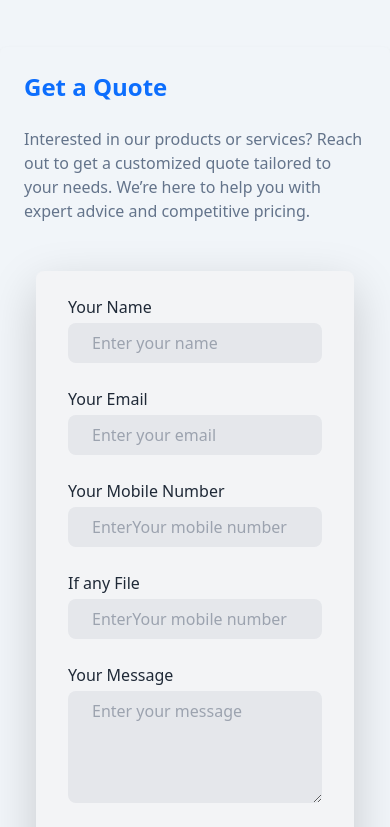
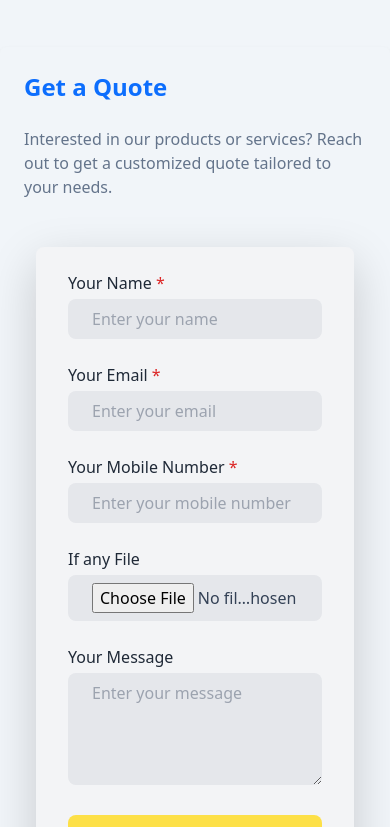
Before and after one commit to Karthick-m007/Sellandiammn-Traders, a React (Create React App) app: page / in a window 390 px wide. Shown: the part 7500-8327 px from the top of the page. Built offline with nearby package versions, Linux system fonts and the light colour scheme.

Commit message:
iframe map addes

```diff
--- a/package.json
+++ b/package.json
@@ -3,6 +3,8 @@
   "version": "0.1.0",
   "private": true,
   "dependencies": {
+    "@emailjs/browser": "^4.4.1",
+    "@emailjs/nodejs": "^5.0.2",
     "@gsap/react": "^2.1.2",
     "@testing-library/dom": "^10.4.1",
     "@testing-library/jest-dom": "^6.8.0",
@@ -13,6 +15,7 @@
     "react": "^19.1.1",
     "react-dom": "^19.1.1",
     "react-scripts": "5.0.1",
+    "reactjs": "^1.0.0",
     "web-vitals": "^2.1.4"
   },
   "scripts": {
--- a/src/Components/Footer.js
+++ b/src/Components/Footer.js
@@ -1,6 +1,7 @@
 import React from 'react';
 
 const Footer = () => {
+
     return (
         <footer className="bg-background text-textPrimary py-8 px-6">
             <div className="max-w-5xl mx-auto grid grid-cols-1 md:grid-cols-3 gap-8">
@@ -44,7 +45,7 @@ const Footer = () => {
                         <a href="/shop" className="hover:text-accent transition">Shop</a>
                         <a href="/about" className="hover:text-accent transition">About Us</a>
                         <a href="/contact" className="hover:text-accent transition">Contact</a>
-                        <a href="/terms" className="hover:text-accent transition">Terms & Conditions</a>
+                        <a href='/terms' className="hover:text-accent transition">Terms & Conditions</a>
                         <a href="/returns" className="hover:text-accent transition">Return Policy</a>
                     </nav>
                 </div>
--- a/src/Pages/GetQuote.js
+++ b/src/Pages/GetQuote.js
@@ -1,76 +1,196 @@
 // GetQuote.js
 
-import React from 'react';
+import React, { useRef, useState } from 'react';
+import emailjs from '@emailjs/browser';
+import { image } from 'framer-motion/client';
 
 export default function GetQuote() {
+    const form = useRef();
+
+    const [getquot, setGetQuot] = useState({
+        name: "",
+        email: "",
+        image:"",
+        mobilenumber: "",
+        message: ""
+    });
+
+    const [error, setError] = useState({
+        name: "",
+        email: "",
+        image: "",
+        mobilenumber: "",
+        message: ""
+    });
+
+    const fullnamereg = /^[A-Za-z\s]*$/;
+    const emailreg = /^[a-zA-Z0-9._%+-]+@gmail\.com$/;
+    const mobile = /^[0-9]{10}$/;
+
+    function handlesubmit(e) {
+        e.preventDefault();
+
+        let errors = {};
+        let isvalid = true;
+
+        // Name validation
+        if (getquot.name.trim() === "") {
+            errors.name = "Enter your name";
+            isvalid = false;
+        } else if (!fullnamereg.test(getquot.name.trim())) {
+            errors.name = "Name must contain only letters and spaces";
+            isvalid = false;
+        }
+
+        // Email validation
+        if (getquot.email.trim() === "") {
+            errors.email = "Enter your email";
+            isvalid = false;
+        } else if (!emailreg.test(getquot.email.trim())) {
+            errors.email = "Email must end with @gmail.com";
+            isvalid = false;
+        }
+
+        // Mobile number validation
+        if (getquot.mobilenumber.trim() === "") {
+            errors.mobilenumber = "Mobile number is required";
+            isvalid = false;
+        } else if (!mobile.test(getquot.mobilenumber.trim())) {
+            errors.mobilenumber = "Mobile number must be 10 digits";
+            isvalid = false;
+        }
+
+        setError(errors);
+
+        if (!isvalid) return;
+
+        setGetQuot({
+            name: "",
+            email: "", image: "",
+            mobilenumber: "",
+            message: ""
+        })
+
+        // Submit with EmailJS
+        emailjs
+            .sendForm('service_4zzsgj9', 'template_8lxlbyz', form.current, {
+                publicKey: 'X1TJH4REUonlxfxno',
+            })
+            .then(() => {
+                console.log('SUCCESS!');
+                alert("Quote sent successfully!");
+
+                setGetQuot({
+                    name: "",
+                    email: "",
+                    mobilenumber: "",
+                    message: ""
+                });
+            })
+            .catch((error) => {
+                console.log('FAILED...', error.text);
+                alert("Something went wrong!");
+            });
+    }
+
+    function handlechange(e) {
+        const { name, value, files } = e.target;
+
+        // Mobile number restriction: digits only, max 10
+        if (name === 'mobilenumber') {
+            if (!/^\d*$/.test(value)) return;
+            if (value.length > 10) return;
+        }
+
+        if (name === 'image') return
+
+        setGetQuot({
+            ...getquot,
+            [name]: value
+        });
+
+    }
+
     return (
-        <section className="bg-background  text-textPrimary p-6 max-w-2xl mx-auto rounded-md shadow-sm">
+        <section className="bg-background text-textPrimary p-6 max-w-2xl mx-auto rounded-md shadow-sm">
             <h2 className="text-primary text-2xl font-semibold mb-4">Get a Quote</h2>
-            <p className="text-textSecondary text-base">
-                Interested in our products or services? Reach out to get a customized quote tailored to your needs. We’re here to help you with expert advice and competitive pricing.
+            <p className="text-textSecondary text-base mb-4">
+                Interested in our products or services? Reach out to get a customized quote tailored to your needs.
             </p>
 
-
-                <div class="container  mx-auto my-5 ">
-                    <div class="mx-auto">
-                        <div class="max-w-md mx-auto px-8 py-6 bg-gray-100 rounded-lg shadow-lg">
-                            {/* <h2 class="text-2xl font-semibold text-gray-800 mb-4">Get Quote</h2> */}
-                            <form>
-                                <div class="mb-4">
-                                    <label class="block text-gray-800 mb-1" for="name">Your Name</label>
+            <div className="container mx-auto my-5">
+                <div className="max-w-md mx-auto px-8 py-6 bg-gray-100 rounded-lg shadow-lg">
+                    <form ref={form} onSubmit={handlesubmit} encType="multipart/form-data">
+                        {/* Name */}
+                        <div className="mb-4">
+                            <label className="block text-gray-800 mb-1">Your Name <span className="text-red-600">*</span></label>
                             <input
-                                        class="w-full px-4 py-2 bg-gray-200 rounded-lg focus:outline-none focus:ring-2 focus:ring-yellow-300 transition duration-300"
+                                className="w-full px-4 py-2 bg-gray-200 rounded-lg focus:outline-none focus:ring-2 focus:ring-yellow-300 transition duration-300"
                                 placeholder="Enter your name"
                                 type="text"
+                                name="name"
+                                value={getquot.name}
+                                onChange={handlechange}
                             />
+                            {error.name && <p className="text-red-600 mt-1 text-sm">{error.name}</p>}
                         </div>
-                                <div class="mb-4">
-                                    <label class="block text-gray-800 mb-1" for="email">Your Email</label>
+
+                        {/* Email */}
+                        <div className="mb-4">
+                            <label className="block text-gray-800 mb-1">Your Email <span className="text-red-600">*</span></label>
                             <input
-                                        class="w-full px-4 py-2 bg-gray-200 rounded-lg focus:outline-none focus:ring-2 focus:ring-yellow-300 transition duration-300"
+                                className="w-full px-4 py-2 bg-gray-200 rounded-lg focus:outline-none focus:ring-2 focus:ring-yellow-300 transition duration-300"
                                 placeholder="Enter your email"
+                                type="email"
                                 name="email"
-                                        id="email"
-                                        type="email"
+                                value={getquot.email}
+                                onChange={handlechange}
+                            />
+                            {error.email && <p className="text-red-600 mt-1 text-sm">{error.email}</p>}
+                        </div>
+
+                        {/* Mobile Number */}
+                        <div className="mb-4">
+                            <label className="block text-gray-800 mb-1">Your Mobile Number <span className="text-red-600">*</span></label>
+                            <input
+                                className="w-full px-4 py-2 bg-gray-200 rounded-lg focus:outline-none focus:ring-2 focus:ring-yellow-300 transition duration-300"
+                                placeholder="Enter your mobile number"
+                                type="text"
+                                name="mobilenumber"
+                                value={getquot.mobilenumber}
+                                onChange={handlechange}
+                            />
+                            {error.mobilenumber && <p className="text-red-600 mt-1 text-sm">{error.mobilenumber}</p>}
+                        </div>
+
+                        {/* File Upload */}
+                        <div className="mb-4">
+                            <label className="block text-gray-800 mb-1">If any File</label>
+                            <input
+                                className="w-full px-4 py-2 bg-gray-200 rounded-lg"
+                                type="file"
+                                name="image"
+                                accept="image/*"
+
+                                onChange={handlechange}
                             />
                         </div>
 
-                                <div class="mb-4">
-                                    <label class="block text-gray-800 mb-1" for="email">Your Mobile Number</label>
-                                    <input
-                                        class="w-full px-4 py-2 bg-gray-200 rounded-lg focus:outline-none focus:ring-2 focus:ring-yellow-300 transition duration-300"
-                                        placeholder="EnterYour mobile number"
-                                        name="mobile"
-                                        id="mobile"
-                                        type="tel"
+                        {/* Message */}
+                        <div className="mb-4">
+                            <label className="block text-gray-800 mb-1">Your Message</label>
+                            <textarea
+                                className="w-full px-4 py-2 bg-gray-200 rounded-lg focus:outline-none focus:ring-2 focus:ring-yellow-300 transition duration-300"
+                                rows="4"
+                                placeholder="Enter your message"
+                                name="message"
+                                value={getquot.message}
+                                onChange={handlechange}
                             />
                         </div>
 
-                                <div class="mb-4">
-                                    <label class="block text-gray-800 mb-1" for="email">If any File</label>
-                                    <input
-                                        class="w-full px-4 py-2 bg-gray-200 rounded-lg focus:outline-none focus:ring-2 focus:ring-yellow-300 transition duration-300"
-                                        placeholder="EnterYour mobile number"
-                                        name="email"
-                                        id="email"
-                                        type="email"
-                                    />
-                                </div>
-
-                                <div class="mb-4">
-                                    <label class="block text-gray-800 mb-1" for="message"
-                                    >Your Message</label
-                                    >
-                                    <textarea
-                                        class="w-full px-4 py-2 bg-gray-200 rounded-lg focus:outline-none focus:ring-2 focus:ring-yellow-300 transition duration-300"
-                                        rows="4"
-                                        placeholder="Enter your message"
-                                        name="message"
-                                        id="message"
-                                    ></textarea>
-                                </div>
                         <button
-                                    class="w-full bg-yellow-300 text-gray-800 py-2 px-4 rounded-lg hover:bg-yellow-400 transition duration-300"
+                            className="w-full bg-yellow-300 text-gray-800 py-2 px-4 rounded-lg hover:bg-yellow-400 transition duration-300"
                             type="submit"
                         >
                             Send Message
@@ -78,8 +198,6 @@ export default function GetQuote() {
                     </form>
                 </div>
             </div>
-                </div>
-
         </section>
     );
 }
```
Also changed, not shown: src/Pages/Contact.js (+39 -18 lines), src/Pages/TermsandConditions.js (added, +40 -0 lines), 1 other file (tests, documents, lock files or other folders). Lines whose indentation alone changed are shown as unchanged.
